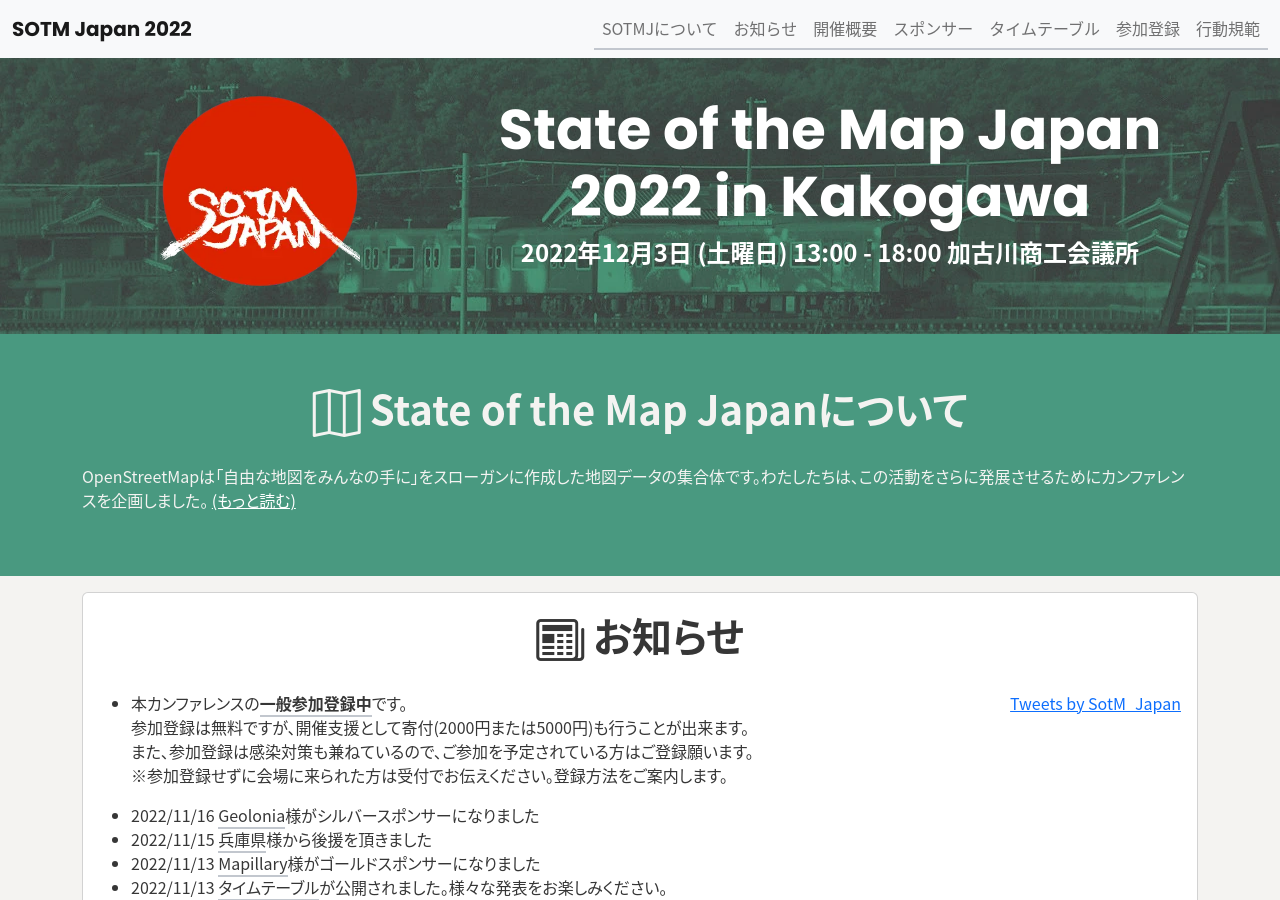
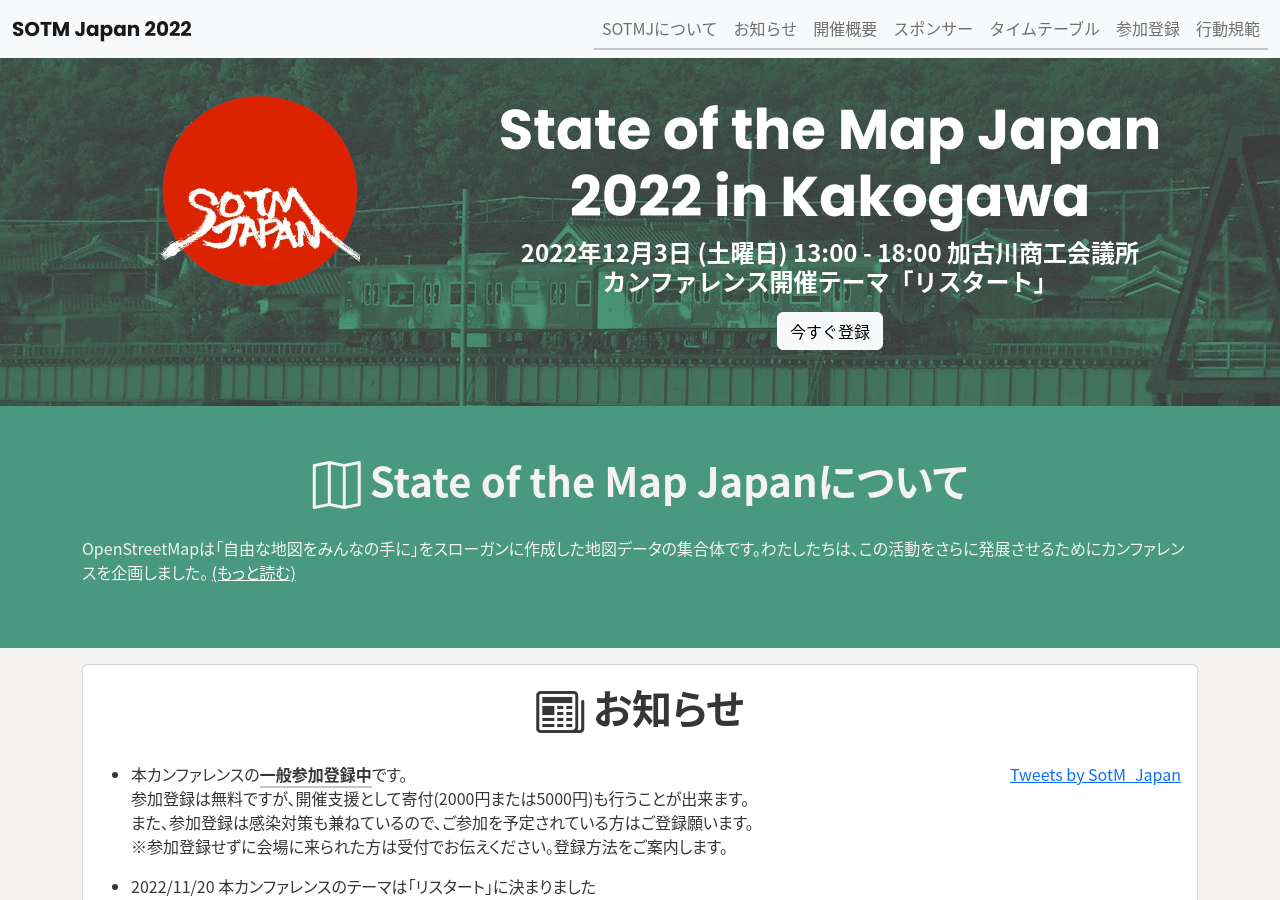
Before and after one commit to osmfj/sotmjp2022, a Jekyll site: the page built from index.md, in a window 1280 px wide and 900 px high. Built offline with Jekyll 4.4.1, drawn with Linux system fonts in a browser that asks for light colours; comment, search, counter and statistics services are not loaded; some of the changed text lies outside the part shown.

Commit message:
add theme

```diff
--- a/_config.yml
+++ b/_config.yml
@@ -16,6 +16,7 @@ event:
   lat: 34.76448
   lon: 134.84012
   fee: 無料
+  theme: リスタート
   message: OpenStreetMapは「自由な地図をみんなの手に」をスローガンに作成した地図データの集合体です。わたしたちは、この活動をさらに発展させるためにカンファレンスを企画しました。
   target: OpenStreetMap編集者、企業、技術者、研究者、行政関係者、シビックテックなどのコミュニティが集まり、各地・各領域の発表や交流を行います。
   host:
--- a/_includes/header.html
+++ b/_includes/header.html
@@ -8,10 +8,9 @@
         {% for event in site.event %}
         {% endfor %}
         <h1 class="display-4 fw-bold">{% if page.title %}{{ page.title }}{% else %}{{ site.title }}{% endif %}</h1>
-        <h2 class="h4 fw-bold">{{ site.event["date"] }} ({{ site.event["dayofweek"] }}) {{ site.event["time"] }} {{ site.event["venue"] }}</h2>
-        <!--
-        <button class="btn btn-light" onclick="loction.href='https://example.com/'">今すぐ登録</button>
-        -->
+        <h2 class="h4 fw-bold">{{ site.event["date"] }} ({{ site.event["dayofweek"] }}) {{ site.event["time"] }} {{ site.event["venue"] }}<br>
+        カンファレンス開催テーマ「リスタート」</h2>
+        <button class="btn btn-light m-2" onclick="location.href='https://sotmjp2022.peatix.com/'">今すぐ登録</button>
       </div>
     </div>
   </div>
--- a/_includes/news.html
+++ b/_includes/news.html
@@ -18,6 +18,7 @@
                 </ul>
                 <div class="overflow-auto" style="height:300px;">
                   <ul>
+                    <li>2022/11/20 本カンファレンスのテーマは「リスタート」に決まりました</li>
                     <li>2022/11/16 <a href="https://geolonia.com/">Geolonia</a>様がシルバースポンサーになりました</li>
                     <li>2022/11/15 <a href="https://web.pref.hyogo.lg.jp/">兵庫県</a>様から後援を頂きました</li>
                     <li>2022/11/13 <a href="https://www.mapillary.com/">Mapillary</a>様がゴールドスポンサーになりました</li>
--- a/_includes/outline.html
+++ b/_includes/outline.html
@@ -14,6 +14,7 @@
                 <div class="col-lg-6">
                   <ul>
                     <li>タイトル: {{ site.event["title"] }}</li>
+                    <li>開催テーマ: {{ site.event["theme"] }}</li>
                     <li>開催日時: {{ site.event["date"] }}({{ site.event["dayofweek"] }}) {{ site.event["time"] }}</li>
                     <li>
                       開催場所: {{ site.event["venue"] }} <a href="{{ site.event.map }}"><i class="bi bi-map-fill"></i></a><br>
```
